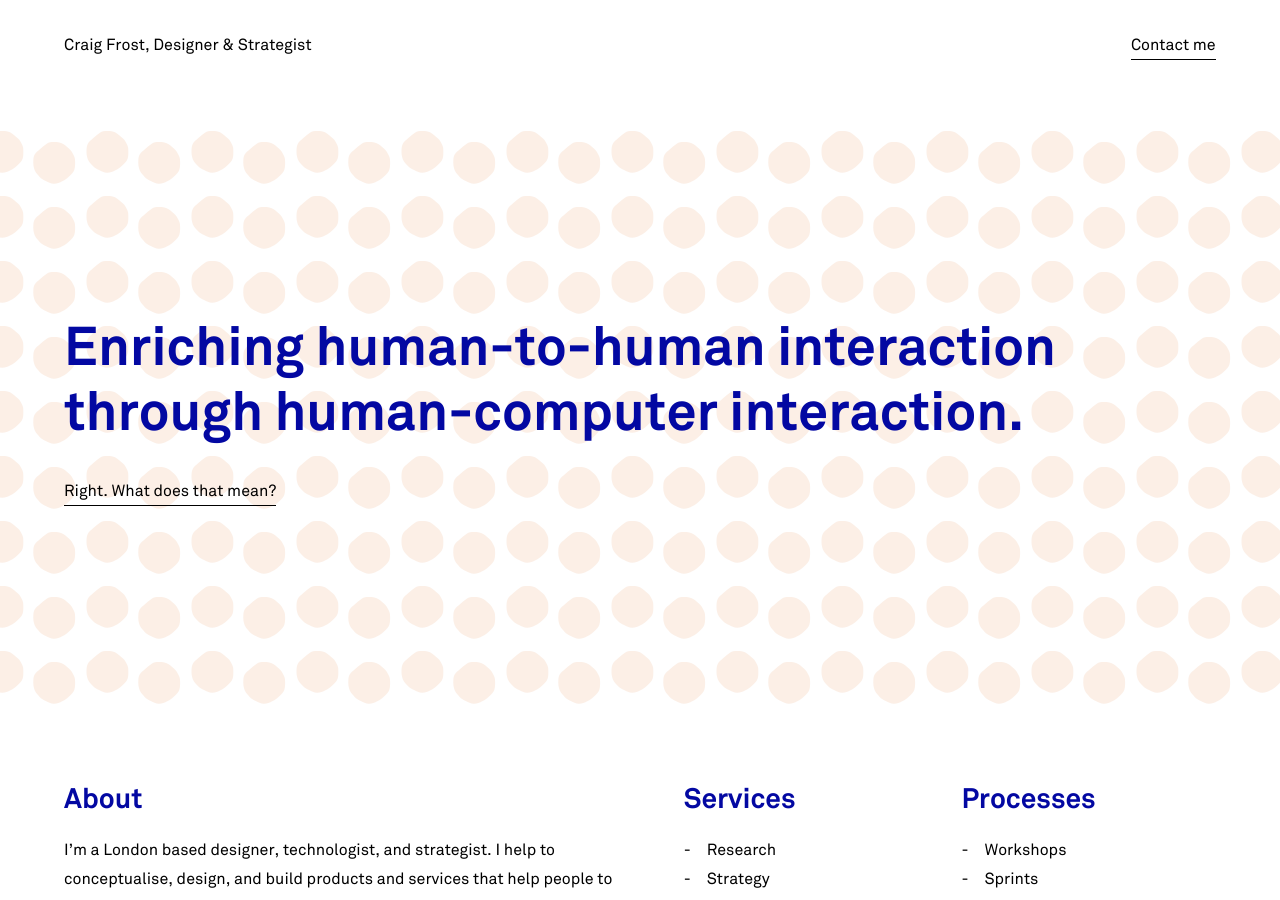
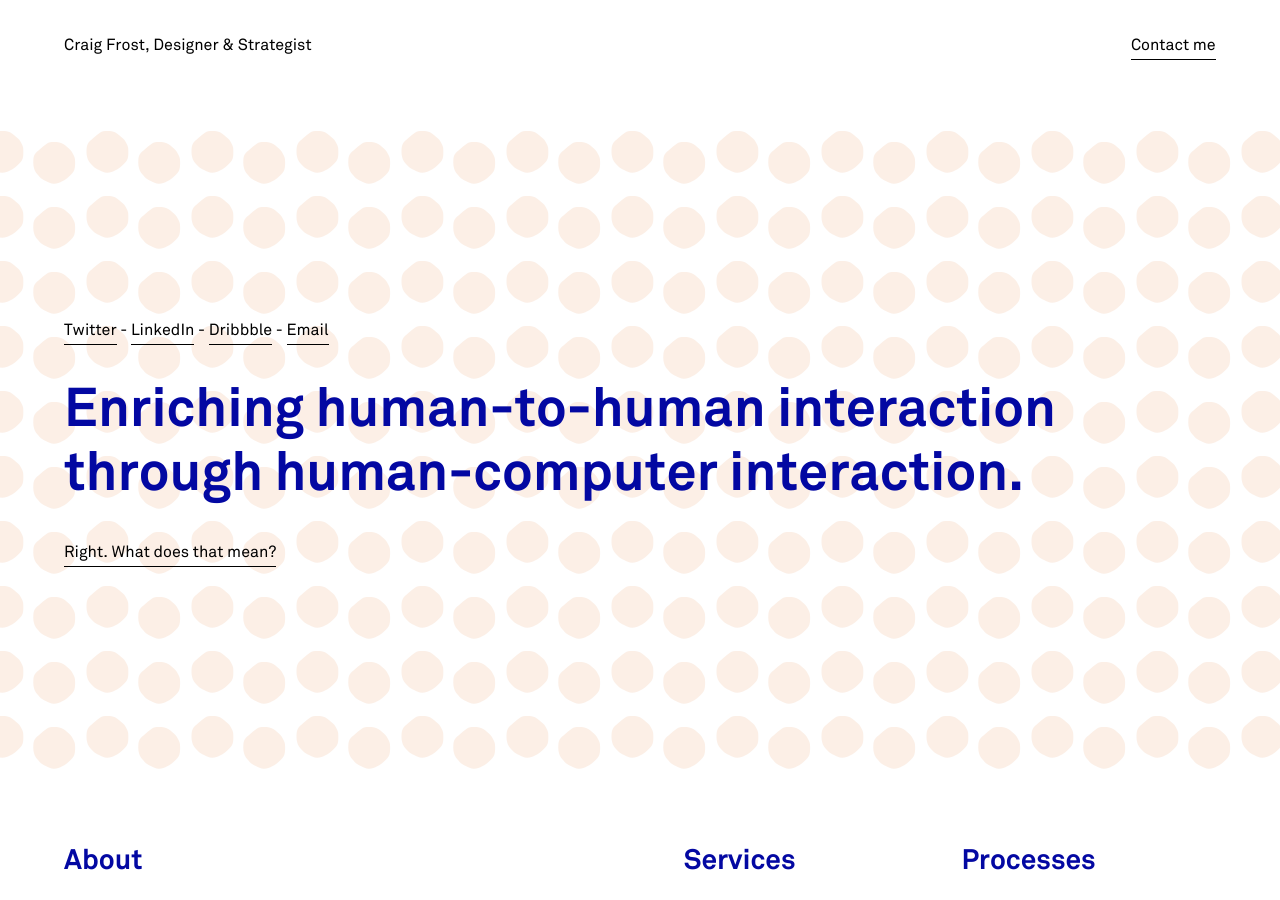
Before and after one commit to craigthomasfrost/cfdesigner.github.io, a Jekyll site: the page built from index.html, in a window 1280 px wide and 900 px high. Built offline with Jekyll 4.4.1, drawn with Linux system fonts in a browser that asks for light colours; some of the changed text lies outside the part shown.

Commit message:
add dribbble link

```diff
--- a/index.html
+++ b/index.html
@@ -18,6 +18,12 @@ layout: default
 </div>
 <div class="p-t-4 p-b-4 p-t-12@m p-b-12@m p-h-2 m-b-4 pattern-bg">
     <div class="wrap wrap--padding">
+        <p class="m-b-2">
+            <a href="https://twitter.com/@_ctfd_uk" class="link">Twitter</a> -
+            <a href="https://uk.linkedin.com/in/craigtfrost" class="link">LinkedIn</a> -
+            <a href="https://dribbble.com/_ctf" class="link">Dribbble</a> -
+            <a href="mailto:enquiries@craigfro.st" class="link">Email</a>
+            </p>
         <h1 class="h3 h1@m bold m-b-2">Enriching human-to-human interaction through human-computer interaction.</h1>
         <p><a href="#about" class="link">Right. What does that mean?</a></p>
     </div>
@@ -281,7 +287,8 @@ layout: default
                     <ul class="">
                         <li class="m-b-1"><a href="mailto:enquiries@craigfro.st" class="link">Email me at enquiries@craigfro.st</a></li>
                         <li class="m-b-1"><a href="https://uk.linkedin.com/in/craigtfrost" class="link">Connect with me on LinkedIn</a></li>
-                        <li class=""><a href="https://twitter.com/@_ctfd_uk" class="link">Follow me on Twitter</a></li>
+                        <li class="m-b-1"><a href="https://twitter.com/@_ctfd_uk" class="link">Follow me on Twitter</a></li>
+                        <li class=""><a href="https://dribbble.com/_ctf" class="link">Browse my work on Dribbble</a></li>
                     </ul>
                 </div>
             </div>
```
